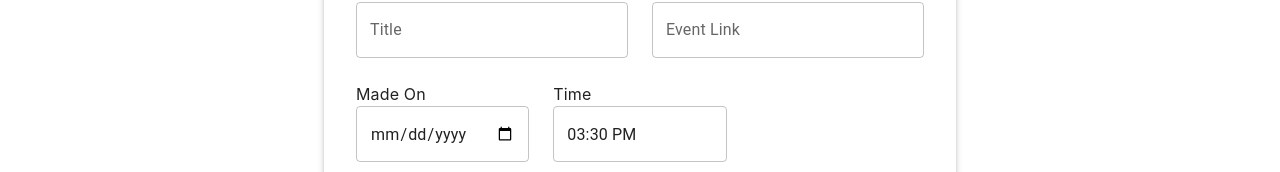
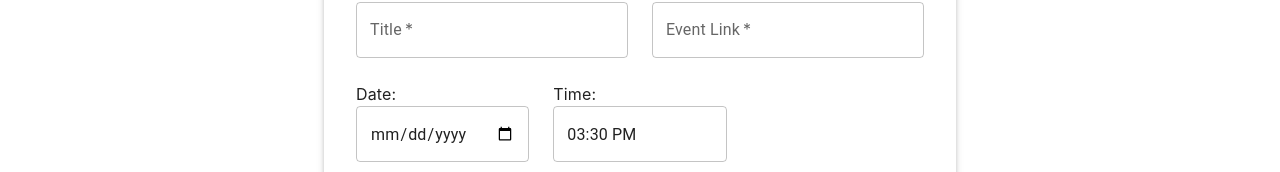
Before and after one commit to sharefd/CRnode, a React (Vite) app in the folder client/: page /articles/new in a window 1280 px wide. Shown: the part 246-418 px from the top of the page. Built offline with nearby package versions, Linux system fonts and the light colour scheme.

Commit message:
new article css change

```diff
--- a/client/src/articles/NewArticle.jsx
+++ b/client/src/articles/NewArticle.jsx
@@ -33,6 +33,13 @@ const NewArticle = () => {
       organizer: currentUser?._id || ''
     };
     console.log(payload, currentUser);
+
+     if (!payload.title) {
+    console.error('Title is required');
+    return;
+  }
+
+
     axios
       .post('http://localhost:3001/api/articles/new', payload)
       .then(response => {
@@ -62,26 +69,32 @@ const NewArticle = () => {
             Create Article
           </Typography>
         </Grid>
+
         <form onSubmit={handleSubmit}>
           <Grid container spacing={3} sx={{ padding: 4 }}>
             <Grid item xs={6}>
+
               <TextField
                 label='Title'
+                required
                 fullWidth
                 value={article.title}
                 onChange={e => setArticle({ ...article, title: e.target.value })}
               />
+
+
             </Grid>
             <Grid item xs={6}>
               <TextField
                 label='Event Link'
+                  required
                 fullWidth
                 value={article.event_link}
                 onChange={e => setArticle({ ...article, event_link: e.target.value })}
               />
             </Grid>
             <Grid item xs={4}>
-              <Typography variant='body1'>Made On</Typography>
+              <Typography variant='body1'>Date: </Typography>
               <TextField
                 type='date'
                 fullWidth
@@ -90,7 +103,7 @@ const NewArticle = () => {
               />
             </Grid>
             <Grid item xs={4}>
-              <Typography variant='body1'>Time</Typography>
+              <Typography variant='body1'>Time:</Typography>
               <TimePicker
                 value={article.time}
                 onChange={newValue => {
```
